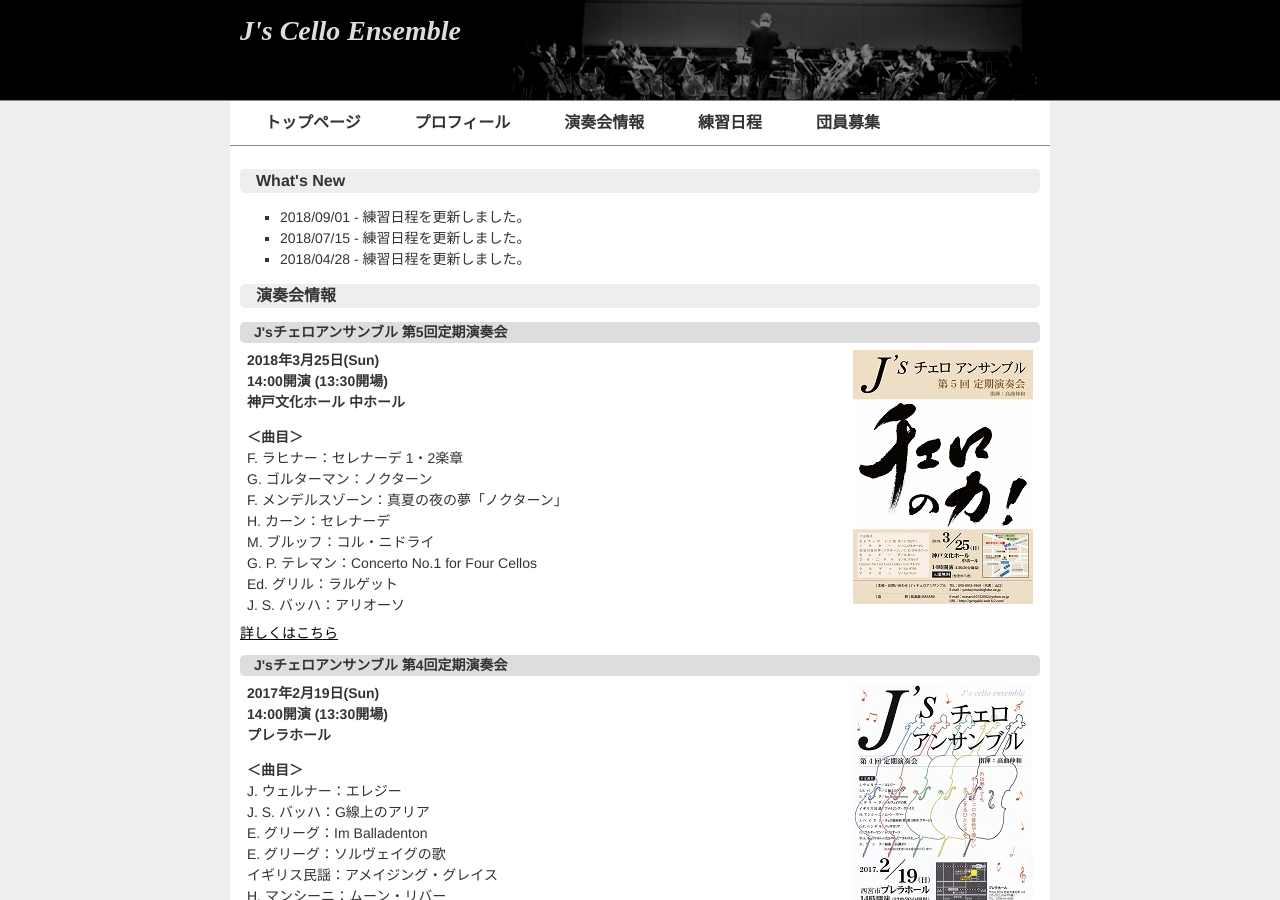
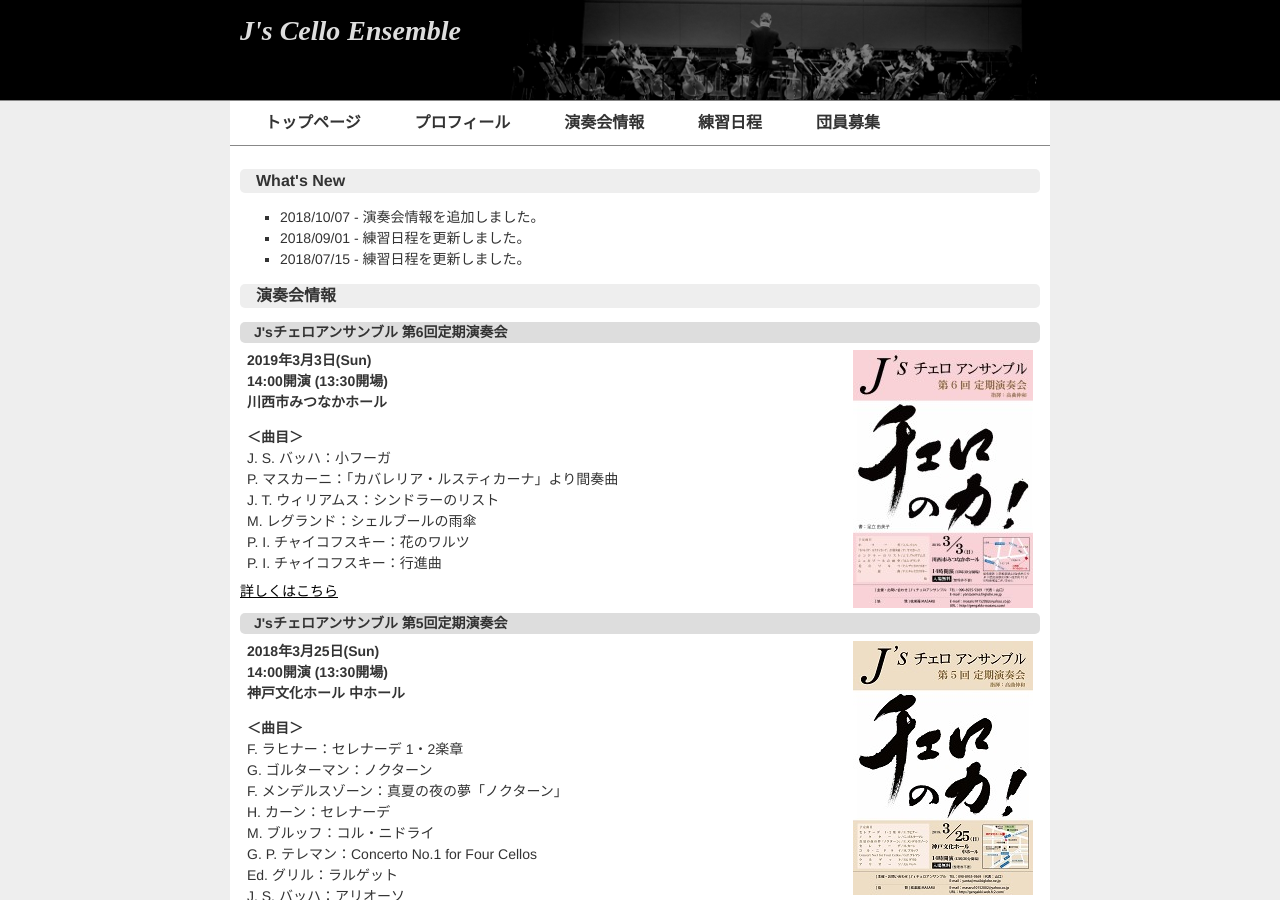
Before and after one commit to mzdusk/js-hp, a Jekyll site: the page built from index.html, in a window 1280 px wide and 900 px high. Built offline with Jekyll 4.4.1, drawn with Linux system fonts in a browser that asks for light colours.

Commit message:
演奏会情報を追加

```diff
--- a/_data/news.yml
+++ b/_data/news.yml
@@ -1,9 +1,11 @@
+- date: 2018-10-07
+  content: 演奏会情報を追加しました。
 - date: 2018-09-01
   content: 練習日程を更新しました。
 - date: 2018-07-15
   content: 練習日程を更新しました。
-- date: 2018-04-28
-  content: 練習日程を更新しました。
+#- date: 2018-04-28
+#  content: 練習日程を更新しました。
 #- date: 2018-03-11
 #  content: 演奏会情報を追加しました。
 #- date: 2018-03-02
--- /dev/null
+++ b/_posts/2019-03-03-concert.md
@@ -0,0 +1,31 @@
+---
+title: "J'sチェロアンサンブル 第6回定期演奏会"
+open: "13:30"
+start: "14:00"
+place: "川西市みつなかホール"
+contents:
+- composer: "J. S. バッハ"
+  title: "小フーガ"
+- composer: "P. マスカーニ"
+  title: "「カバレリア・ルスティカーナ」より間奏曲"
+- composer: "J. T. ウィリアムス"
+  title: "シンドラーのリスト"
+- composer: "M. レグランド"
+  title: "シェルブールの雨傘"
+- composer: "P. I. チャイコフスキー"
+  title: "花のワルツ"
+- composer: "P. I. チャイコフスキー"
+  title: "行進曲"
+tags: ["concert"]
+layout: concert
+poster:
+  ext: ".jpg"
+  name: "20190303"
+---
+
+### 料金 (全席自由席)
+
+入場無料
+
+**主催：J'sチェロアンサンブル**
+協賛：絃楽器 MASARU
```
Also changed, not shown: Gemfile.lock, images/poster/20190303.jpg (added), images/poster/20190303t.jpg (added).
